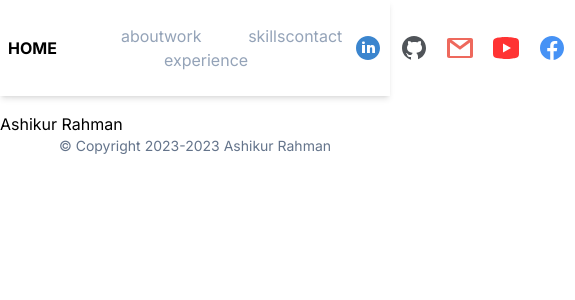
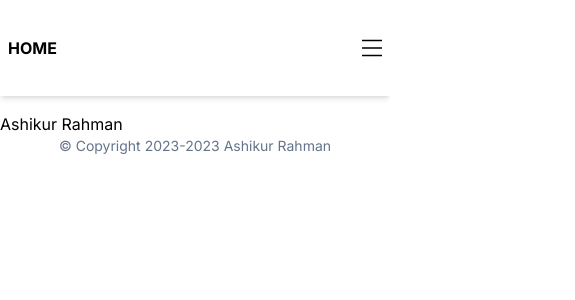
Before and after one commit to ashikur-rahman-fh/bio, a Next.js app: page / in a window 390 px wide. Shown: the top 300 px of the page, 575 px wide, since content can reach past the window. Built offline with nearby package versions, Linux system fonts and the light colour scheme.

Commit message:
Add Navbar and Sidebar

```diff
--- a/package.json
+++ b/package.json
@@ -21,5 +21,9 @@
     "react-dom": "18.2.0",
     "tailwindcss": "3.3.3",
     "typescript": "5.1.6"
+  },
+  "devDependencies": {
+    "prettier": "^3.0.3",
+    "prettier-plugin-tailwindcss": "^0.5.3"
   }
 }
--- /dev/null
+++ b/src/app/components/LogoComponent/Close.tsx
@@ -0,0 +1,21 @@
+import React from "react";
+
+const Close = (props: any) => {
+  const { style, className } = props;
+  return (
+    <svg
+      style={{ ...style }}
+      className={`close-icon ${className}`}
+      xmlns="http://www.w3.org/2000/svg"
+      x="0px"
+      y="0px"
+      width="100"
+      height="100"
+      viewBox="0 0 50 50"
+    >
+      <path d="M 9.15625 6.3125 L 6.3125 9.15625 L 22.15625 25 L 6.21875 40.96875 L 9.03125 43.78125 L 25 27.84375 L 40.9375 43.78125 L 43.78125 40.9375 L 27.84375 25 L 43.6875 9.15625 L 40.84375 6.3125 L 25 22.15625 Z"></path>
+    </svg>
+  );
+};
+
+export default Close;
--- /dev/null
+++ b/src/app/components/LogoComponent/Hamburger.tsx
@@ -0,0 +1,21 @@
+import React from "react";
+
+const Hamburger = (props: any) => {
+  const { style, className } = props;
+  return (
+    <svg
+      style={{ ...style }}
+      className={`hamburger ${className}`}
+      xmlns="http://www.w3.org/2000/svg"
+      x="0px"
+      y="0px"
+      width="100"
+      height="100"
+      viewBox="0 0 24 24"
+    >
+      <path d="M 0 2 L 0 4 L 24 4 L 24 2 Z M 0 11 L 0 13 L 24 13 L 24 11 Z M 0 20 L 0 22 L 24 22 L 24 20 Z"></path>
+    </svg>
+  );
+};
+
+export default Hamburger;
--- a/src/app/components/Navbar/Menu/index.tsx
+++ b/src/app/components/Navbar/Menu/index.tsx
@@ -1,10 +1,10 @@
 import React from "react";
 
 interface MenuProps {
-  items : Array<any>,
-};
+  items: Array<any>;
+}
 
-const Menu = (props : MenuProps) => {
+const Menu = (props: MenuProps) => {
   const { items } = props;
 
   const renderMenuItems = () => {
@@ -13,7 +13,7 @@ const Menu = (props : MenuProps) => {
       return (
         <a
           key={index.toString()}
-          className="lowercase text-md text-slate-400 hover:text-slate-800"
+          className="text-md whitespace-nowrap lowercase text-slate-400 hover:text-slate-800"
           href={link}
         >
           {text}
@@ -22,11 +22,7 @@ const Menu = (props : MenuProps) => {
     });
   };
 
-  return (
-    <>
-      {renderMenuItems()}
-    </>
-  );
+  return <>{renderMenuItems()}</>;
 };
 
 export default Menu;
--- /dev/null
+++ b/src/app/components/Navbar/Sidebar/index.tsx
@@ -0,0 +1,21 @@
+import React from "react";
+
+import Menu from "../Menu";
+import Social from "../Social";
+
+import { NAV_OPTIONS, SOCIAL_PLATFORMS } from "../constants";
+
+const Sidebar = () => {
+  return (
+    <div className="absolute right-0 top-0 flex h-fit w-fit flex-col items-center gap-2 rounded-lg bg-slate-50 px-4 lg:hidden">
+      <div className="mt-32 flex flex-col items-center justify-center gap-3">
+        <Menu items={NAV_OPTIONS} />
+      </div>
+      <div>
+        <Social platforms={SOCIAL_PLATFORMS} />
+      </div>
+    </div>
+  );
+};
+
+export default Sidebar;
--- a/src/app/components/Navbar/Social/index.tsx
+++ b/src/app/components/Navbar/Social/index.tsx
@@ -3,11 +3,11 @@ import Link from "next/link";
 
 import "./style.css";
 
-const Social = (props : any) => {
+const Social = (props: any) => {
   const { platforms } = props;
 
   const renderSocialPlatforms = () => {
-    return platforms.map((socialPlatform : any, index : any) => {
+    return platforms.map((socialPlatform: any, index: any) => {
       const { LogoComponent, link, text } = socialPlatform;
 
       const label = `Ashikur Rahman's ${text} profile`;
@@ -29,11 +29,7 @@ const Social = (props : any) => {
     });
   };
 
-  return (
-    <div className="w-full flex flex-row justify-end">
-      {renderSocialPlatforms()}
-    </div>
-  );
+  return <>{renderSocialPlatforms()}</>;
 };
 
 export default Social;
--- a/src/app/components/Navbar/index.tsx
+++ b/src/app/components/Navbar/index.tsx
@@ -1,33 +1,51 @@
-import React from "react";
+"use client";
+
+import React, { useState } from "react";
+
+import Menu from "./Menu";
+import Social from "./Social";
+import Hamburger from "../LogoComponent/Hamburger";
+import Close from "../LogoComponent/Close";
+import Sidebar from "./Sidebar";
 
 import { NAV_OPTIONS, SOCIAL_PLATFORMS } from "./constants";
-import Menu from "./Menu";
-import Social from "./Social";
 
 const Navbar = () => {
+  const [hambugerOpen, setHambugerOpen] = useState(false);
+
+  const toggleHamburger = () => {
+    setHambugerOpen((previousStage) => !previousStage);
+  };
 
   return (
-    <section
-      className="flex items-center justify-between h-24 shadow-md sticky top-0 z-50 bg-white mb-4"
-    >
-      <div
-        className="w-1/16 text-left md:ml-32 ml-2"
-      >
-        <a className="uppercase font-bold" href="/">Home</a>
+    <React.Fragment>
+      <section className="sticky top-0 z-50 mb-4 flex h-24 items-center justify-between bg-white shadow-md">
+        <div className="w-1/16 ml-2 text-left md:ml-32">
+          <a className="font-bold uppercase" href="/">
+            Home
+          </a>
         </div>
 
-      <div
-        className="w-1/2 flex justify-evenly mx-16"
-      >
+        <div className="mx-16 hidden w-1/2 justify-evenly lg:flex">
           <Menu items={NAV_OPTIONS} />
         </div>
 
-      <div
-        className="w-1/2 md:mr-32 mr-2 flex justify-end"
-      >
+        <div className="mr-2 hidden w-1/2 justify-end md:mr-32 lg:flex">
           <Social platforms={SOCIAL_PLATFORMS} />
         </div>
+
+        <div className="mr-2 flex w-1/2 justify-end md:mr-32 lg:hidden">
+          <span onClick={toggleHamburger}>
+            {hambugerOpen ? (
+              <Close style={{ width: "25px" }} />
+            ) : (
+              <Hamburger style={{ width: "20px" }} />
+            )}
+          </span>
+        </div>
       </section>
+      {hambugerOpen ? <Sidebar /> : null}
+    </React.Fragment>
   );
 };
 
```
Also changed, not shown: 2 other files (tests, documents, lock files or other folders). Lines whose indentation alone changed are shown as unchanged.
